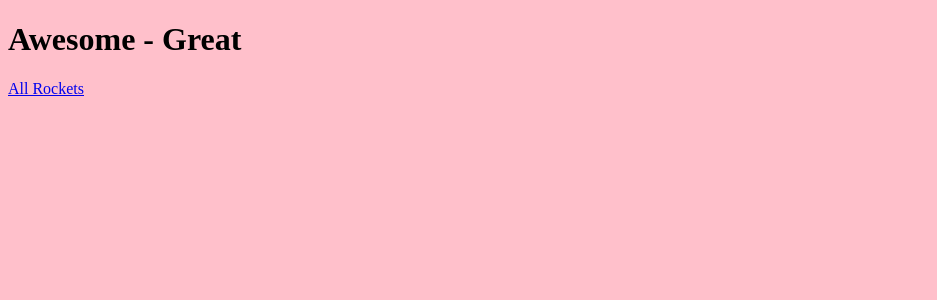
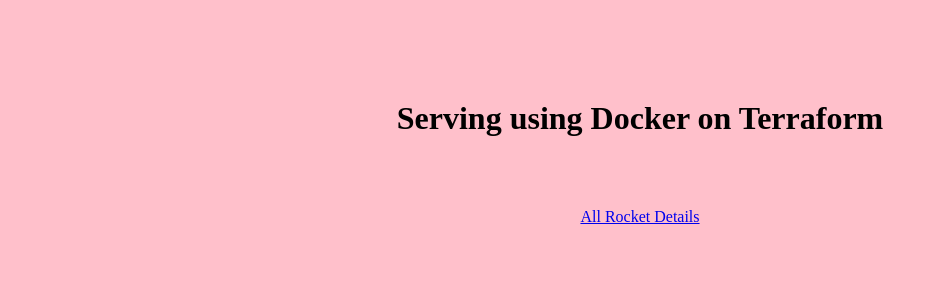
Before and after one commit to Stapan17/XRocket, a Django app: page / in a window 1280 px wide. Shown: the top 300 px of the page, without its empty margins (0-937 px from the left). Run offline with Django 4.2, Linux system fonts and the light colour scheme.

Commit message:
frontend changed

```diff
--- a/templates/get_all_rockets.html
+++ b/templates/get_all_rockets.html
@@ -11,6 +11,12 @@
 </head>
 
 <body>
+
+    <center>
+
+        <h3 style="margin-top: 60px;"> Rockets by SpaceX </h3>
+
+    </center>
 
     <br> <br> <br> {% if rockets %}
 
--- a/templates/index.html
+++ b/templates/index.html
@@ -11,9 +11,13 @@
 
 <body>
 
-    <h1>Awesome - Great</h1>
+    <center>
 
-    <a href="{% url 'get_all_rockets' %}">All Rockets</a>
+        <h1 style="margin-top: 100px;">Serving using Docker on Terraform</h1>
+
+        <div style="padding-top: 50px;"><a href="{% url 'get_all_rockets' %}">All Rocket Details</a></div>
+
+    </center>
 </body>
 
 </html>
```
